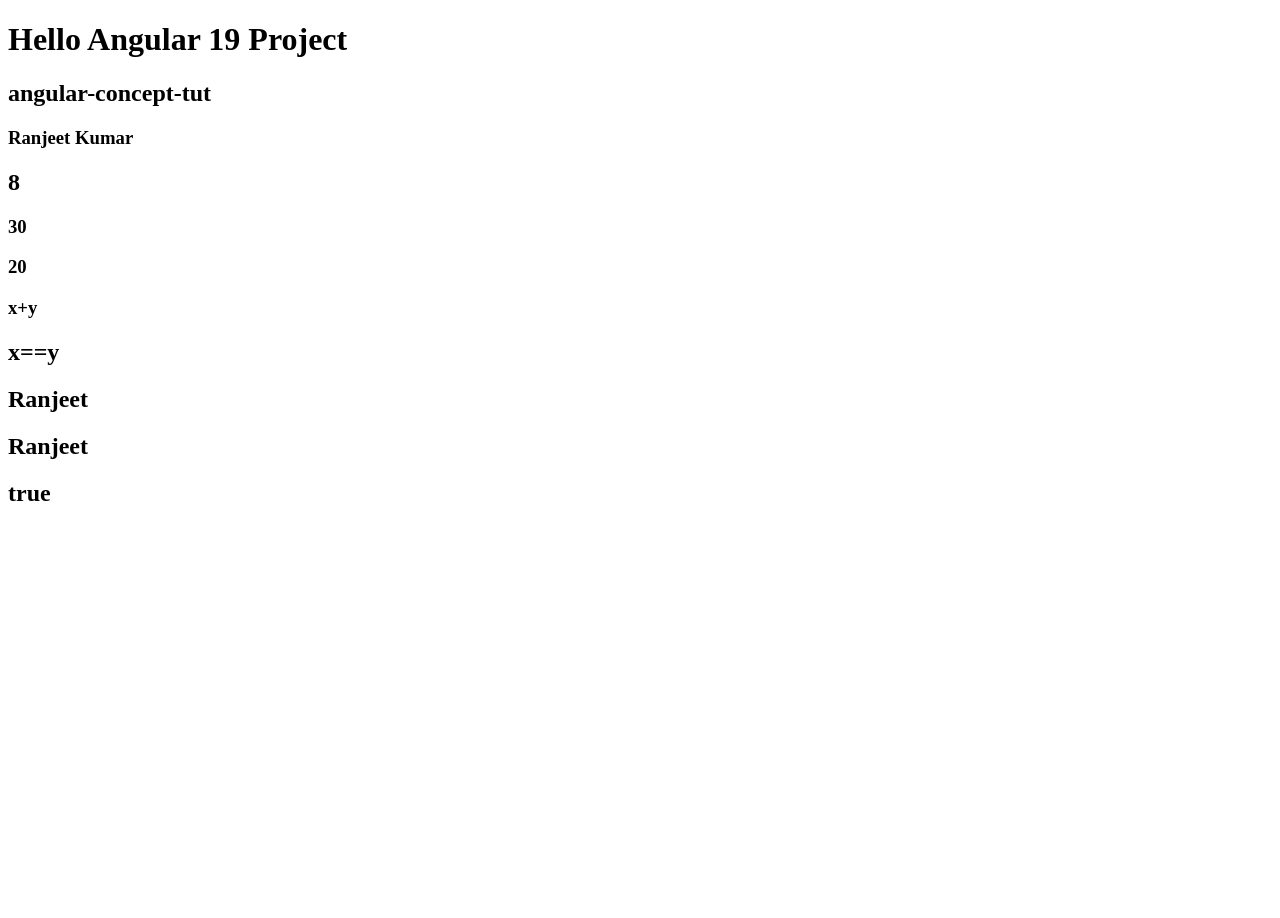
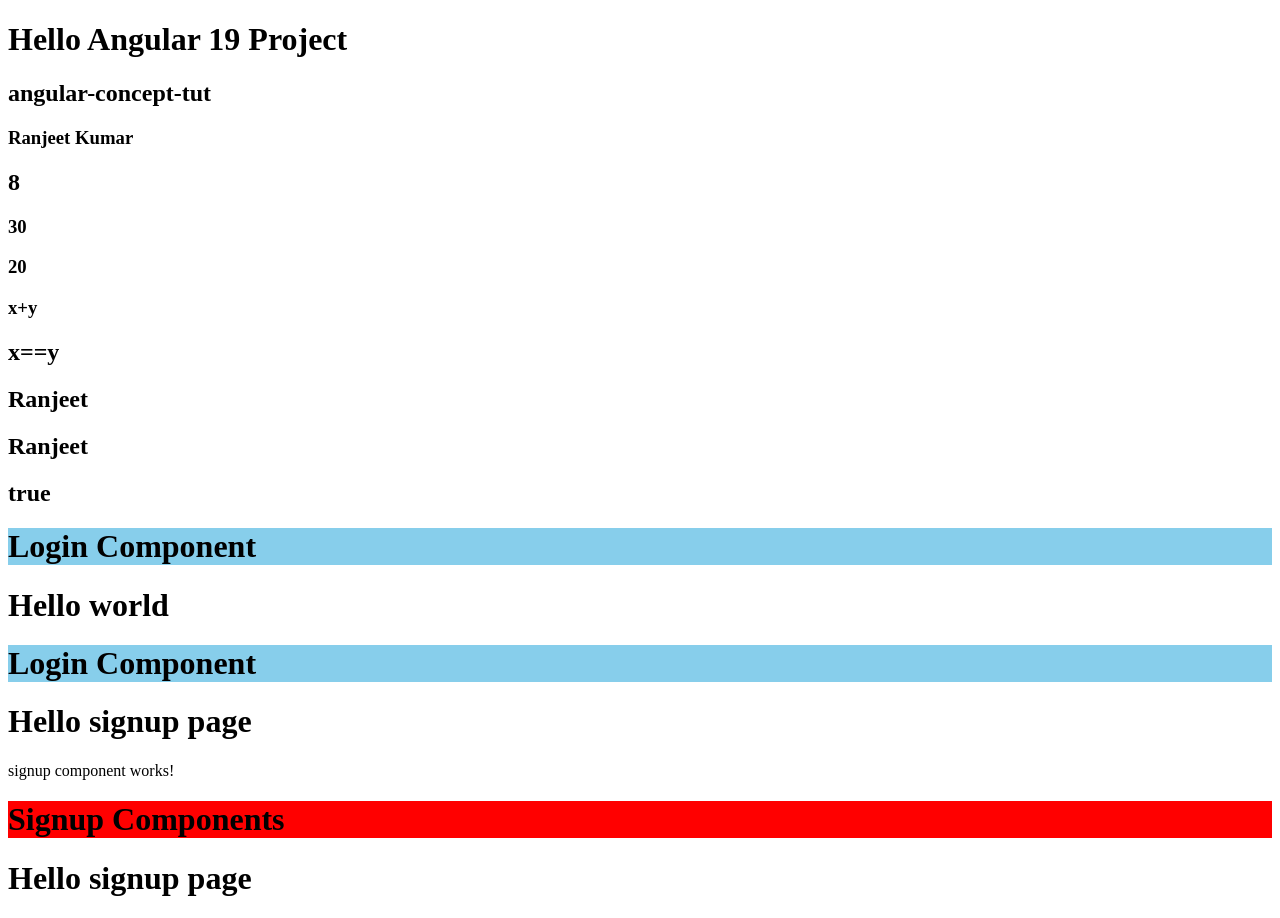
Before and after one commit to Ranjeetkr715/Angular_Concept, an Angular app in the folder angular-concept-tut/: page / in a window 1280 px wide. Before the commit the page ends 800 px from the top, so only its background shows below. Built offline with nearby package versions, Linux system fonts and the light colour scheme.

Commit message:
Angular component creation

```diff
--- a/angular-concept-tut/src/app/app.component.html
+++ b/angular-concept-tut/src/app/app.component.html
@@ -10,3 +10,12 @@
 <h2>{{user1}}</h2>
 <h2>{{user2}}</h2>
 <h2>{{user1==user2}}</h2>
+
+<app-login></app-login>
+
+<h1>Hello world</h1>
+<app-login></app-login>
+
+<h1>Hello signup page</h1>
+<app-signup></app-signup>
+<h1>Hello signup page</h1>
--- a/angular-concept-tut/src/app/app.component.ts
+++ b/angular-concept-tut/src/app/app.component.ts
@@ -1,9 +1,11 @@
 import { Component } from '@angular/core';
 import { RouterOutlet } from '@angular/router';
+import { LoginComponent } from './login/login.component';
+import { SignupComponent } from './signup/signup.component';
 
 @Component({
   selector: 'app-root',
-  imports: [RouterOutlet],
+  imports: [RouterOutlet,LoginComponent,SignupComponent],
   templateUrl: './app.component.html',
   styleUrl: './app.component.css'
 })
--- /dev/null
+++ b/angular-concept-tut/src/app/login/login.component.html
@@ -0,0 +1 @@
+<h1 style="background-color : skyblue;">Login Component </h1>
--- /dev/null
+++ b/angular-concept-tut/src/app/signup/signup.component.html
@@ -0,0 +1,2 @@
+<p>signup component works!</p>
+<h1 style="background-color : red">Signup Components</h1>
```
Also changed, not shown: angular-concept-tut/src/app/login/login.component.ts (added, +11 -0 lines), angular-concept-tut/src/app/signup/signup.component.ts (added, +11 -0 lines), angular-concept-tut/src/app/login/login.component.css (added), angular-concept-tut/src/app/signup/signup.component.css (added), 2 other files (tests, documents, lock files or other folders).
